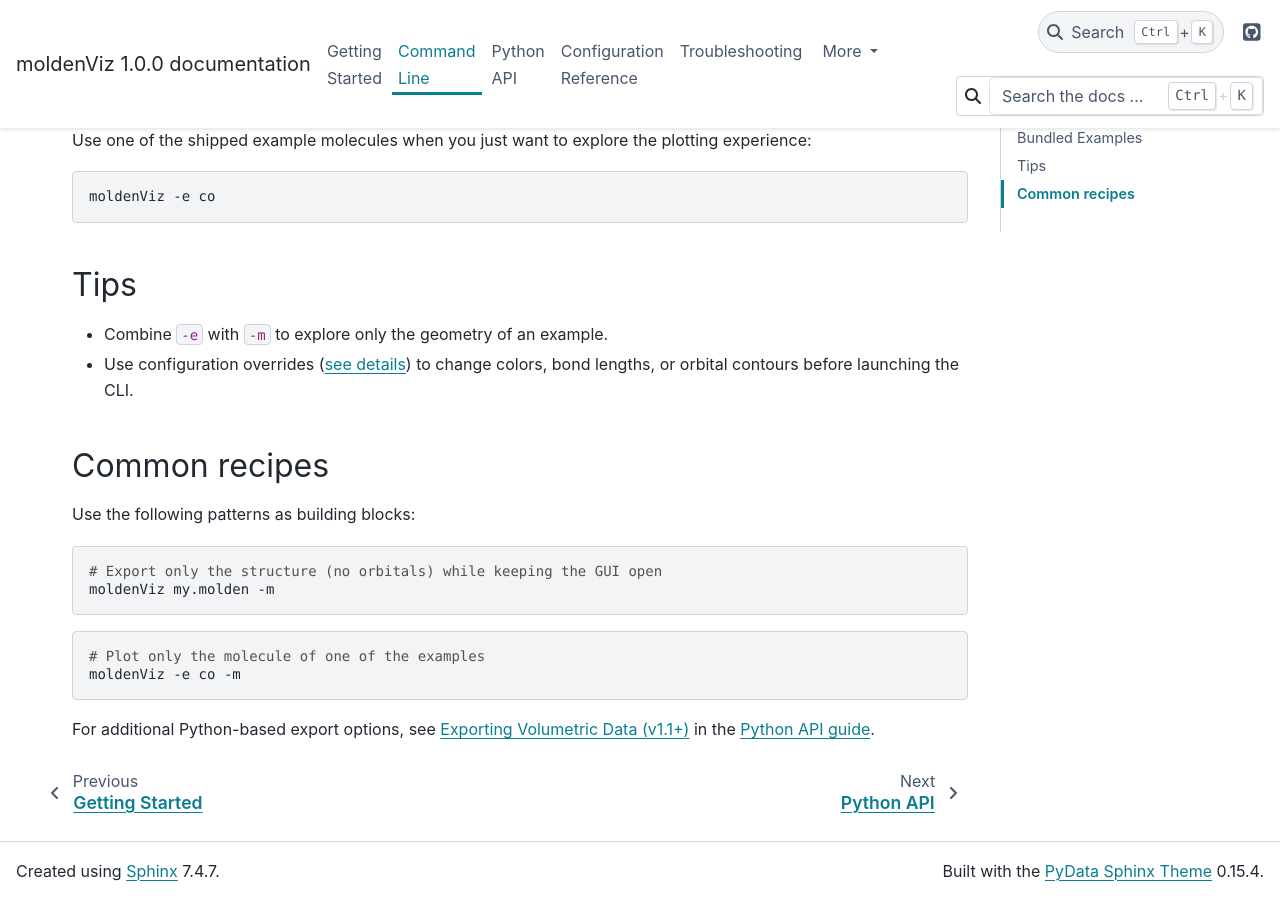
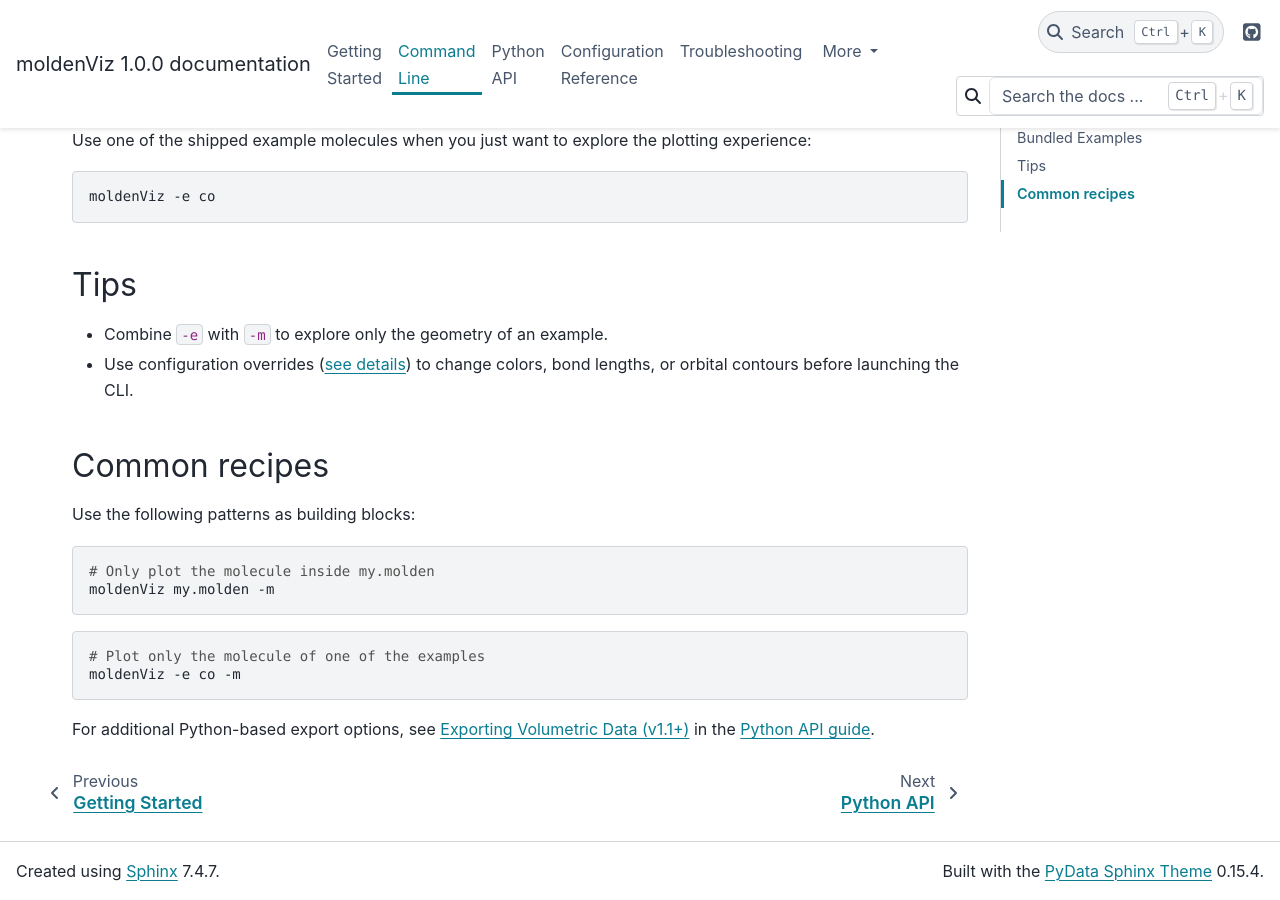
Before and after one commit to Faria22/moldenViz, a Sphinx documentation site: the page built from docs/source/cli-guide.rst, in a window 1280 px wide and 900 px high, scrolled down 1015 px. Built offline with Sphinx 7.4.7 and the PyData theme 0.15.4, drawn with Linux system fonts in a browser that asks for light colours.

Commit message:
Update docs/source/cli-guide.rst

```diff
--- a/docs/source/cli-guide.rst
+++ b/docs/source/cli-guide.rst
@@ -62,7 +62,7 @@
 
 .. code-block:: bash
 
-   # Export only the structure (no orbitals) while keeping the GUI open
+   # Only plot the molecule inside my.molden
    moldenViz my.molden -m
 
 .. code-block:: bash
```
